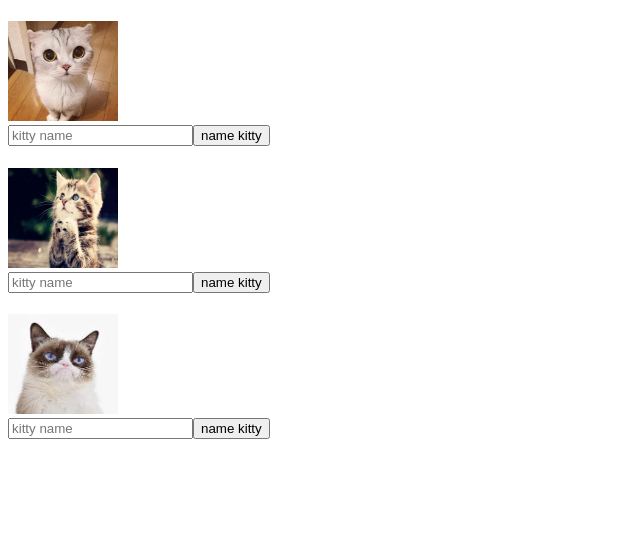
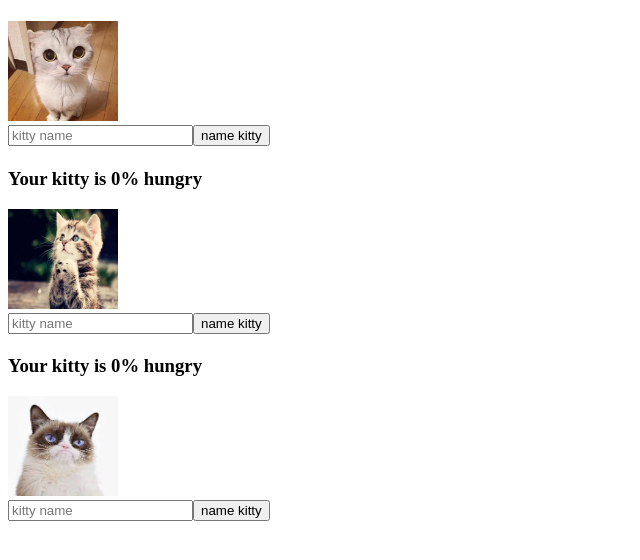
Before and after one commit to jessieengstrom/herding-cats, a React (Create React App) app: page / in a window 1280 px wide. Shown: the top 560 px of the page, without its empty margins (0-640 px from the left). Built offline with nearby package versions, Linux system fonts and the light colour scheme.

Commit message:
Added hunger values to state.

```diff
--- a/src/components/App.js
+++ b/src/components/App.js
@@ -11,6 +11,9 @@ class App extends Component {
             cname: '',
             gname: '',
             sname: '',
+            cfood: 0,
+            gfood: 0,
+            sfood: 0
         }
     }
 
@@ -29,9 +32,9 @@ class App extends Component {
     render() {
         return (
             <div>
-                <Curious name={this.state.cname} nameChange={this.curiousNameChange.bind(this)} />
-                <Small name={this.state.sname} nameChange={this.smallNameChange.bind(this)} />
-                <Grumpy name={this.state.gname} nameChange={this.grumpyNameChange.bind(this)} />
+                <Curious hunger={this.state.cfood} name={this.state.cname} nameChange={this.curiousNameChange.bind(this)} />
+                <Small hunger={this.state.sfood} name={this.state.sname} nameChange={this.smallNameChange.bind(this)} />
+                <Grumpy hunger={this.state.gfood} name={this.state.gname} nameChange={this.grumpyNameChange.bind(this)} />
             </div>
         );
     }
--- a/src/components/Curious.js
+++ b/src/components/Curious.js
@@ -3,10 +3,22 @@ import curious from '../curious.jpg';
 import KittyForm from './KittyForm';
 
 class Curious extends React.Component {
+    checkName = () => {
+        if (this.props.name) {
+            return (
+                <h3>
+                    Your kitty is {this.props.hunger}% hungry
+                </h3>
+            )
+        } else {
+            return
+        }
+    }
     render() {
         return (
             <div className='curious-image'>
                 <h1>{this.props.name}</h1>
+                <h3>{this.checkName}</h3>
                 <img src={curious} />
                 <KittyForm kittyname='name' nameChange={this.props.nameChange.bind(this)} />
             </div>
--- a/src/components/Grumpy.js
+++ b/src/components/Grumpy.js
@@ -7,6 +7,7 @@ class Grumpy extends React.Component {
         return (
             <div className='grumpy-image'>
                 <h1>{this.props.name}</h1>
+                 <h3>Your kitty is {this.props.hunger}% hungry</h3>
                 <img src={grumpy} />
                 <KittyForm nameChange={this.props.nameChange.bind(this)} />
             </div>
--- a/src/components/Small.js
+++ b/src/components/Small.js
@@ -7,6 +7,7 @@ class Small extends React.Component {
         return (
             <div className='small-image'>
                 <h1>{this.props.name}</h1>
+                 <h3>Your kitty is {this.props.hunger}% hungry</h3>
                 <img src={small} />
                 <KittyForm nameChange={this.props.nameChange.bind(this)} />
             </div>
```
